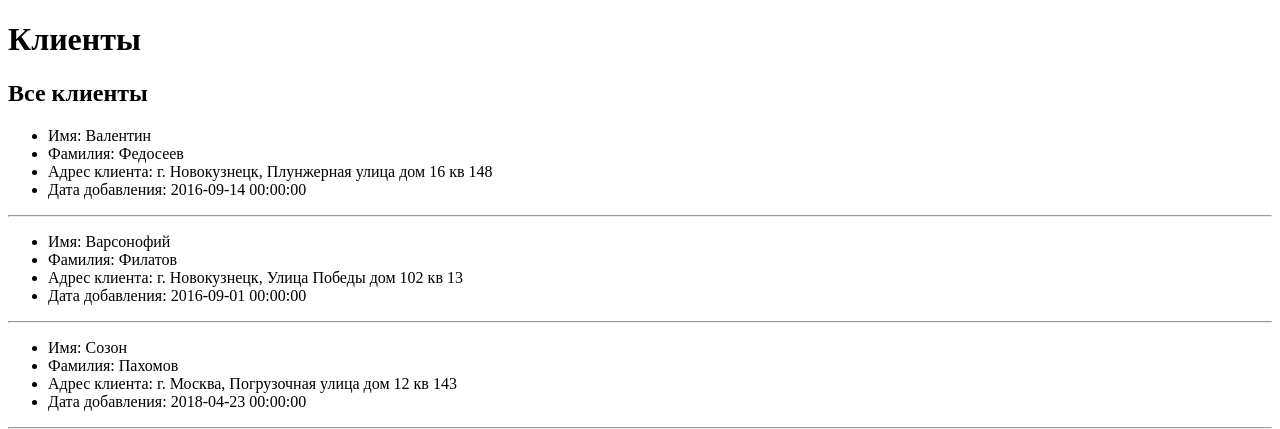
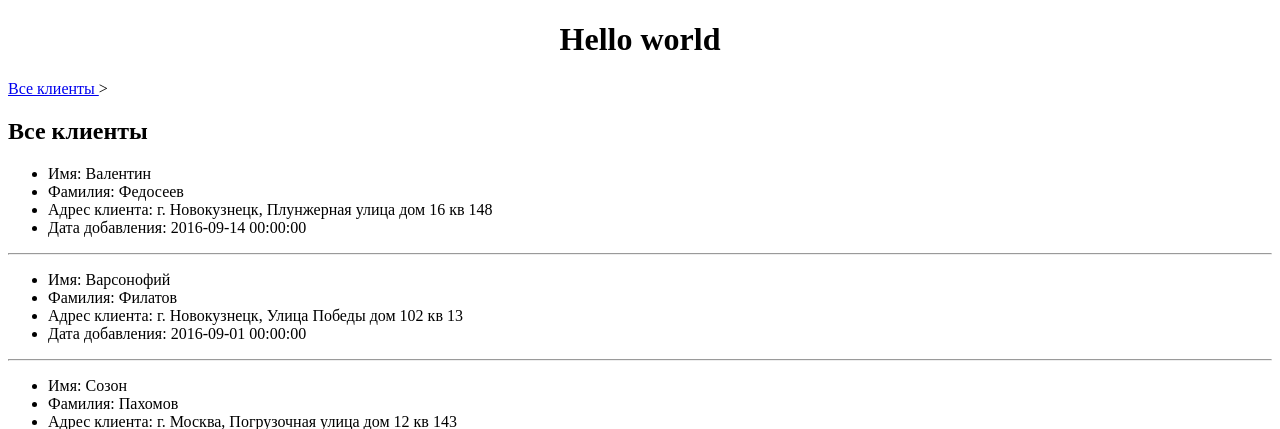
Before and after one commit to OlzhasKALIEV/SQLAL, a Flask app: page /employee in a window 1280 px wide. Shown: the top 429 px of the page. Run offline with Flask 3, Linux system fonts and the light colour scheme.

Commit message:
27/05/2023

```diff
--- a/app.py
+++ b/app.py
@@ -36,7 +36,7 @@ with app.app_context():
 
 @app.route("/")
 def all_center():
-    return "<h1 align=center > Hello world </h1>"
+    return render_template("layout.html")
 
 
 @app.route("/employee")
--- a/templates/layout.html
+++ b/templates/layout.html
@@ -1,4 +1,9 @@
 <!DOCTYPE html>
-    <title>Клиенты</title>
-<h1> Клиенты </h1>
+<head>
+<title>Hello world</title>
+</head>
+<body>
+<h1 align="center"> Hello world </h1>
+<a href="{{ url_for('all_employees') }}"> Все клиенты </a>
+</body>>
 {% block body %}{% endblock %}
```
